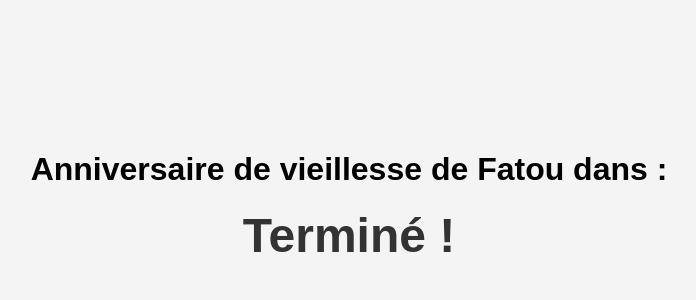
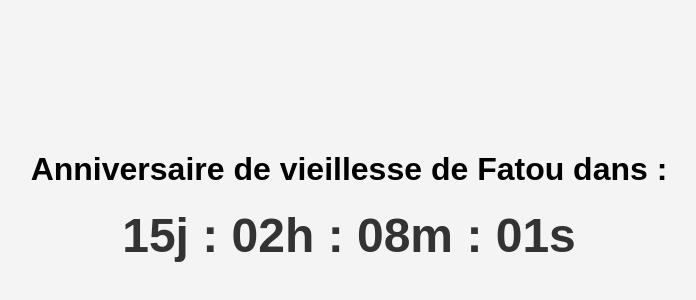
Before and after one commit to aiemxm/compte-rebours, a plain HTML site: page index.html in a window 1280 px wide. Shown: the part 224-524 px from the top of the page, without its empty margins (291-987 px from the left). Drawn offline with Linux system fonts and the light colour scheme.

Commit message:
Update index.html

```diff
--- a/index.html
+++ b/index.html
@@ -43,7 +43,7 @@
 
     <script>
         // ✅ Définir la date cible ici (format ISO : "YYYY-MM-DDTHH:MM:SS")
-        const targetDate = new Date("2026-01-27T13:23:00").getTime();
+        const targetDate = new Date("2026-09-07T00:00:00").getTime();
 
         function updateCountdown() {
             const now = new Date().getTime();
```
